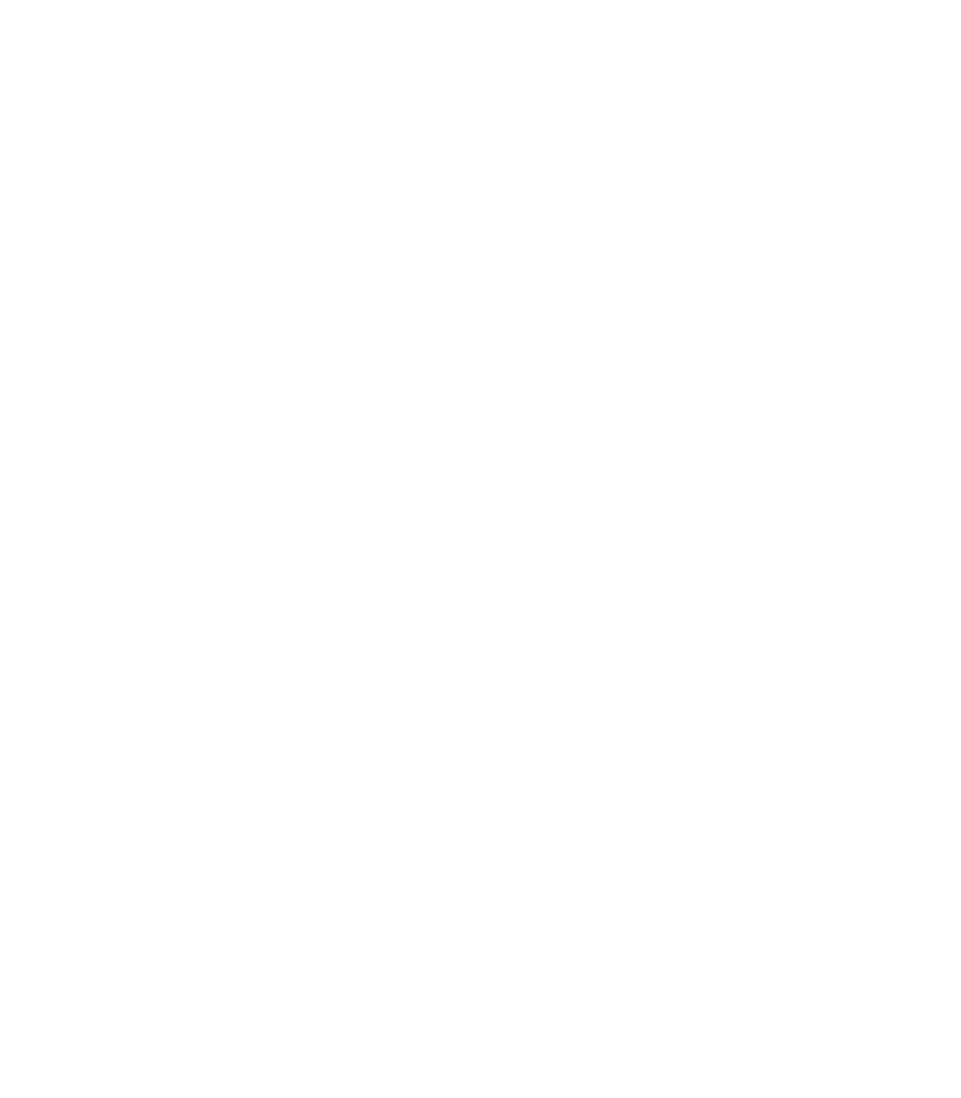
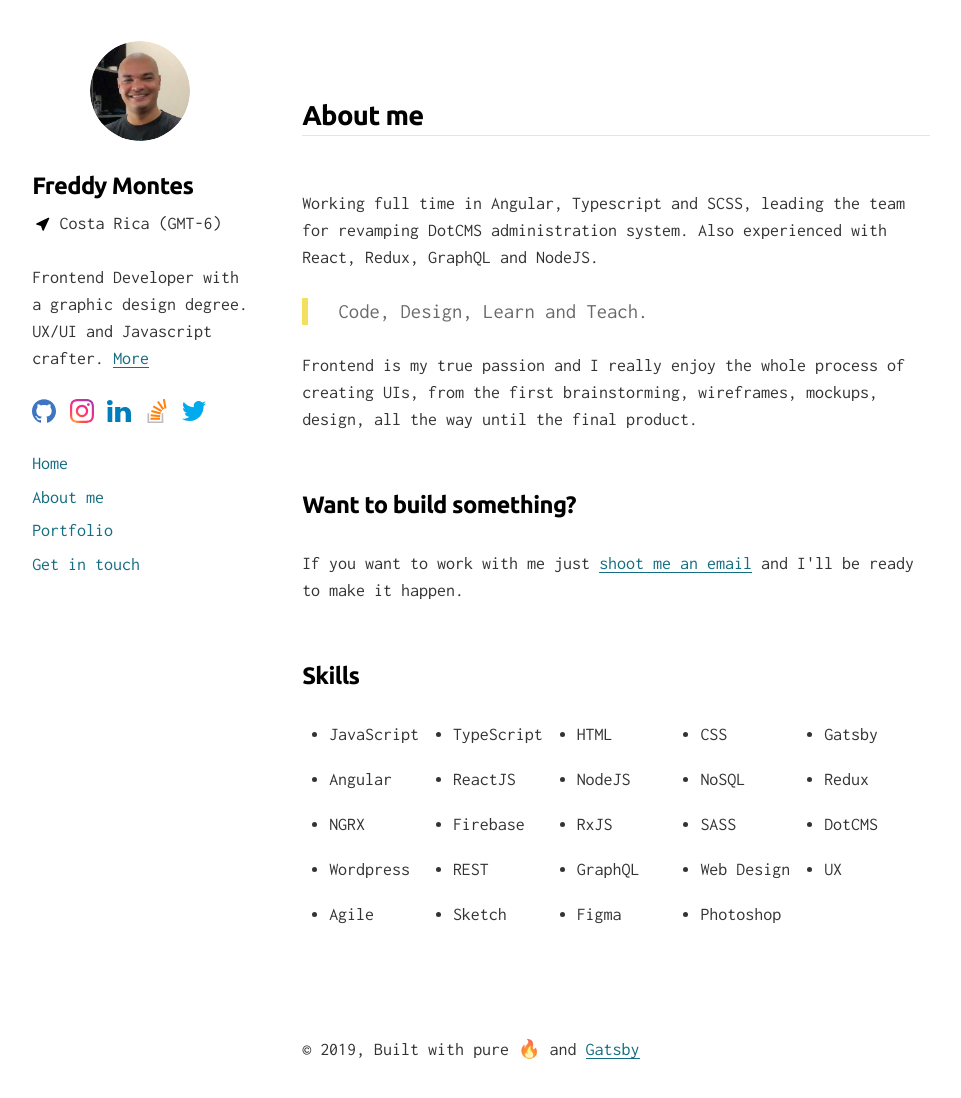
Before and after one commit to fmontes/fmontes-gatsby, a Gatsby site: page /about-me in a window 1280 px wide. Before the commit this address had no page. Shown: the whole page, without its empty margins (159-1120 px from the left). Before the commit the page ends 800 px from the top, so only its background shows below. Built offline with nearby package versions, Linux system fonts and the light colour scheme; Gatsby itself is replaced by a stand-in of ours; some packages are replaced by stand-ins of ours.

Commit message:
Add about me page

```diff
--- a/src/components/Bio.js
+++ b/src/components/Bio.js
@@ -10,6 +10,7 @@
 import Image from 'gatsby-image'
 import styled from 'styled-components'
 import { rhythm, options } from '../utils/typography'
+import LocationIcon from '../assets/location.svg'
 
 const Logo = styled(Link)`
     align-items: flex-start;
@@ -46,7 +47,16 @@
 `
 
 const Name = styled.h3`
-    margin: 0 0 ${rhythm(1 / 2)};
+    margin: 0 0 ${rhythm(1 / 4)};
+`
+
+const Location = styled.p`
+    display: flex;
+    align-items: center;
+
+    svg {
+        margin-right: ${rhythm(1 / 8)}
+    }
 `
 
 function Bio() {
@@ -67,7 +77,8 @@
                             />
                             <div>
                                 <Name>{author}</Name>
-                                <p>{description}</p>
+                                <Location><LocationIcon />Costa Rica (GMT-6)</Location>
+                                <p>{description} <Link to={'/about-me'}>More</Link></p>
                             </div>
                         </Logo>
                     </>
--- a/src/components/Menu.js
+++ b/src/components/Menu.js
@@ -58,6 +58,10 @@
         link: '/',
     },
     {
+        label: 'About me',
+        link: '/about-me',
+    },
+    {
         label: 'Portfolio',
         link: '/portfolio',
     },
--- /dev/null
+++ b/src/pages/about-me/index.js
@@ -0,0 +1,74 @@
+import React from 'react'
+import styled from 'styled-components';
+
+import Layout from '../../components/Layout'
+import SEO from '../../components/Seo'
+import PageTitle from '../../components/PageTitle'
+
+const TechList = styled.ul`
+    display: grid;
+    grid-gap: 1rem;
+    grid-template-columns: repeat( auto-fit, minmax(100px, 1fr) );
+
+    li {
+        margin: 0;
+    }
+`
+
+export default function AboutMeIndex({ data, location }) {
+    const siteTitle = `${data.site.siteMetadata.author} ${data.site.siteMetadata.title}`
+
+    return (
+        <Layout location={location} title={siteTitle}>
+            <SEO title="About Me" />
+            <PageTitle>About me</PageTitle>
+            <p>Working full time in Angular, Typescript and SCSS, leading the team for revamping DotCMS administration system. Also experienced with React, Redux, GraphQL and NodeJS.</p>
+
+            <blockquote>Code, Design, Learn and Teach.</blockquote>
+
+            <p>Frontend is my true passion and I really enjoy the whole process of creating UIs, from the first brainstorming, wireframes, mockups, design, all the way until the final product.</p>
+
+            <h3>Want to build something?</h3>
+            <p>If you want to work with me just <a href="mailto:me@fmontes.com?subject=Hello from your website">shoot me an email</a> and I'll be ready to make it happen.</p>
+
+            <h3>Skills</h3>
+            <TechList>
+                <li>JavaScript</li>
+                <li>TypeScript</li>
+                <li>HTML</li>
+                <li>CSS</li>
+                <li>Gatsby</li>
+                <li>Angular</li>
+                <li>ReactJS</li>
+                <li>NodeJS</li>
+                <li>NoSQL</li>
+                <li>Redux</li>
+                <li>NGRX</li>
+                <li>Firebase</li>
+                <li>RxJS</li>
+                <li>SASS</li>
+                <li>DotCMS</li>
+                <li>Wordpress</li>
+                <li>REST</li>
+                <li>GraphQL</li>
+                <li>Web Design</li>
+                <li>UX</li>
+                <li>Agile</li>
+                <li>Sketch</li>
+                <li>Figma</li>
+                <li>Photoshop</li>
+            </TechList>
+        </Layout>
+    )
+}
+
+export const pageQuery = graphql`
+    query {
+        site {
+            siteMetadata {
+                title
+                author
+            }
+        }
+    }
+`
```
Also changed, not shown: src/assets/location.svg (added).
